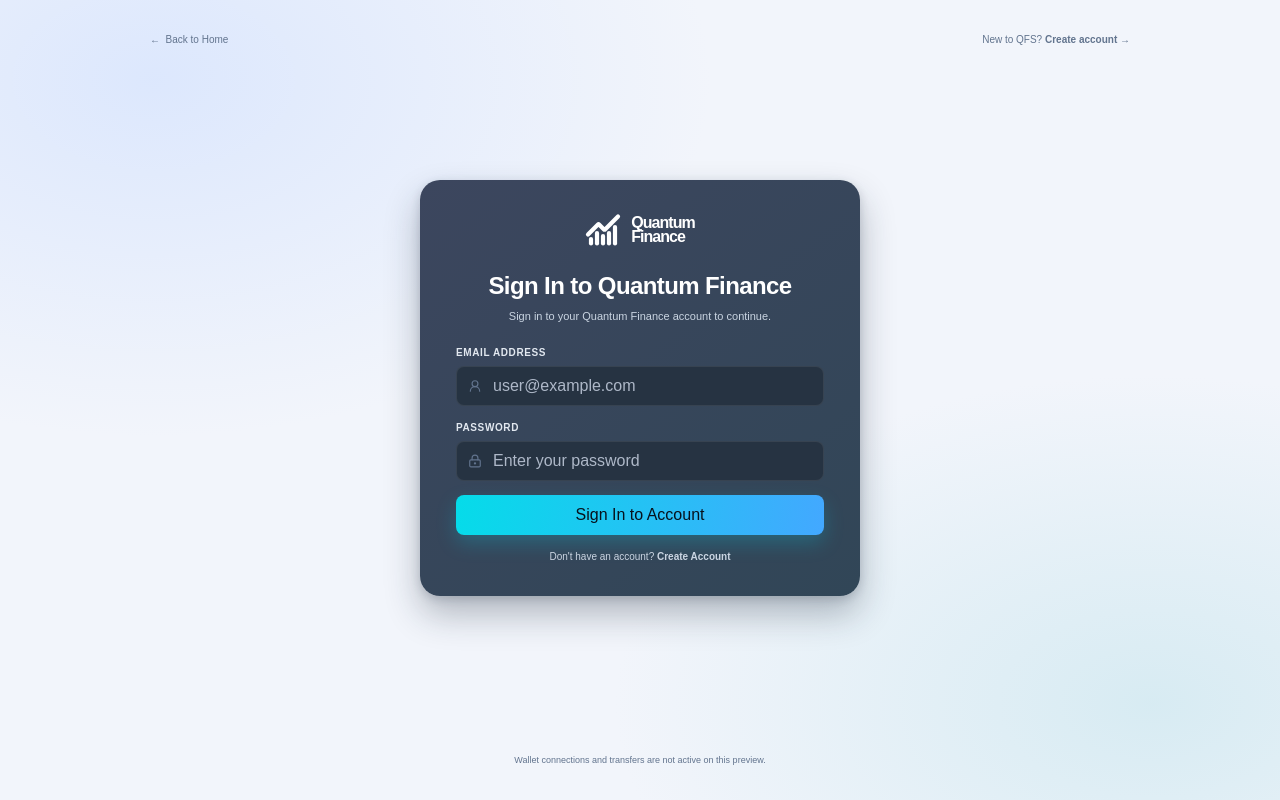
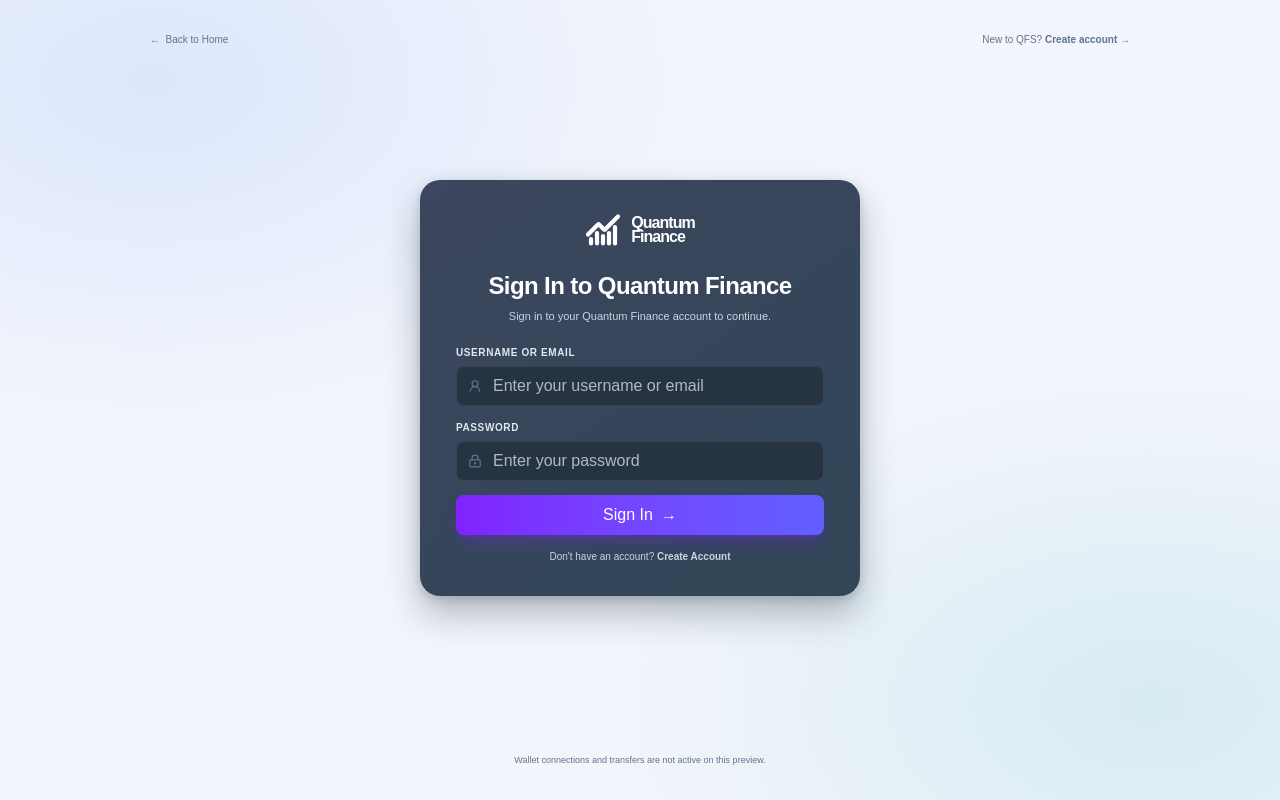
Before and after one commit to Passer-Tech-password/qfs, a Next.js app: page /login in a window 1280 px wide. Built offline with nearby package versions, Linux system fonts and the light colour scheme; no server answers.

Commit message:
feat(auth): add login with username or email support

```diff
--- a/components/auth-form.tsx
+++ b/components/auth-form.tsx
@@ -19,7 +19,7 @@ import {
   signInWithEmailAndPassword,
   updateProfile,
 } from "firebase/auth";
-import { doc, serverTimestamp, setDoc } from "firebase/firestore";
+import { doc, serverTimestamp, setDoc, collection, query, where, getDocs, limit } from "firebase/firestore";
 import { getFirebaseClients } from "@/lib/firebase/client";
 import { Brand } from "@/components/brand";
 
@@ -98,17 +98,36 @@ export function AuthForm({ mode }: { mode: AuthMode }) {
     const formElement = event.currentTarget;
     const form = new FormData(formElement);
     const email = String(form.get("email") ?? "").trim().toLowerCase();
-    const password = String(form.get("password") ?? "");
+    const identifier = String(form.get("identifier") ?? "").trim();
 
     try {
       const { auth, db } = getFirebaseClients();
 
       if (!isRegister) {
-        await signInWithEmailAndPassword(auth, email, password);
+        const password = String(form.get("password") ?? "");
+        // Accept either an email address or a username. If the input looks like
+        // an email we use it directly; otherwise we resolve the username to its
+        // account email via a single-result Firestore lookup.
+        let accountEmail = identifier.toLowerCase();
+        if (!identifier.includes("@")) {
+          const lookup = query(
+            collection(db, "users"),
+            where("username", "==", identifier),
+            limit(1),
+          );
+          const snap = await getDocs(lookup);
+          if (snap.empty) {
+            setMessage({ type: "error", text: "No account was found for this username." });
+            return;
+          }
+          accountEmail = String(snap.docs[0].data().email ?? "");
+        }
+        await signInWithEmailAndPassword(auth, accountEmail, password);
         router.push("/dashboard");
         return;
       }
 
+      const password = String(form.get("password") ?? "");
       const firstName = String(form.get("firstName") ?? "").trim();
       const lastName = String(form.get("lastName") ?? "").trim();
       const username = String(form.get("username") ?? "").trim();
@@ -208,8 +227,8 @@ export function AuthForm({ mode }: { mode: AuthMode }) {
 
       {!isRegister && (
         <>
-          <Field id="loginEmail" label="EMAIL ADDRESS" icon={<UserRound size={14} />}>
-            <input autoComplete="username" className={inputClass} id="loginEmail" name="email" placeholder="user@example.com" required type="email" />
+          <Field id="loginIdentifier" label="USERNAME OR EMAIL" icon={<UserRound size={14} />}>
+            <input autoComplete="username" className={inputClass} id="loginIdentifier" name="identifier" placeholder="Enter your username or email" required type="text" />
           </Field>
           <Field id="loginPassword" label="PASSWORD" icon={<LockKeyhole size={14} />}>
             <input autoComplete="current-password" className={inputClass} id="loginPassword" name="password" placeholder="Enter your password" required type="password" />
@@ -248,9 +267,17 @@ export function AuthForm({ mode }: { mode: AuthMode }) {
         </p>
       )}
 
-      <button className="auth-submit inline-flex min-h-10 w-full items-center justify-center gap-2 rounded-lg px-4 text-[11px] font-extrabold disabled:opacity-70" disabled={pending} type="submit">
+      <button
+        className={isRegister
+          ? "auth-submit inline-flex min-h-10 w-full items-center justify-center gap-2 rounded-lg px-4 text-[11px] font-extrabold disabled:opacity-70"
+          : "inline-flex min-h-10 w-full items-center justify-center gap-2 rounded-lg bg-gradient-to-r from-violet-600 to-indigo-500 px-4 text-[11px] font-extrabold text-white shadow-lg shadow-violet-600/30 transition hover:brightness-110 disabled:cursor-wait disabled:opacity-70"
+        }
+        disabled={pending}
+        type="submit"
+      >
         {pending ? <LoaderCircle aria-hidden="true" className="animate-spin" size={15} /> : null}
-        {pending ? "Please wait..." : isRegister ? "Create a QFS Account" : "Sign In to Account"}
+        {pending ? "Please wait..." : isRegister ? "Create a QFS Account" : "Sign In"}
+        {!pending && !isRegister ? <span aria-hidden="true">→</span> : null}
         {!pending && isRegister ? <span aria-hidden="true">→</span> : null}
       </button>
 
--- a/components/dashboard/sidebar.tsx
+++ b/components/dashboard/sidebar.tsx
@@ -195,7 +195,7 @@ export function Sidebar({
     <aside
       id="app-sidebar"
       aria-label="Dashboard navigation"
-      className={`dash-sidebar scrollbar-thin fixed inset-y-0 left-0 z-50 flex w-[248px] max-w-[85vw] flex-col overflow-y-auto pb-24 pt-4 transition-transform duration-200 lg:translate-x-0 ${
+      className={`dash-sidebar scrollbar-thin fixed inset-y-0 left-0 z-50 flex w-[248px] max-w-[85vw] flex-col overflow-y-auto pt-4 transition-transform duration-200 lg:translate-x-0 ${
         open ? "translate-x-0" : "-translate-x-full"
       }`}
     >
@@ -251,7 +251,7 @@ export function Sidebar({
 
       <Link
         href="/dashboard/tickets"
-        className="fixed bottom-3 left-3 block w-[228px] max-w-[calc(85vw-1.5rem)]"
+        className="mt-auto block px-3 pb-4 pt-4"
       >
         <div className="flex items-center gap-2.5 rounded-xl border border-white/10 bg-white/5 px-3 py-2.5 backdrop-blur transition hover:bg-white/10">
           <div className="flex h-8 w-8 items-center justify-center rounded-full bg-indigo-500/30">
```
Also changed, not shown: 2 other files (tests, documents, lock files or other folders).
